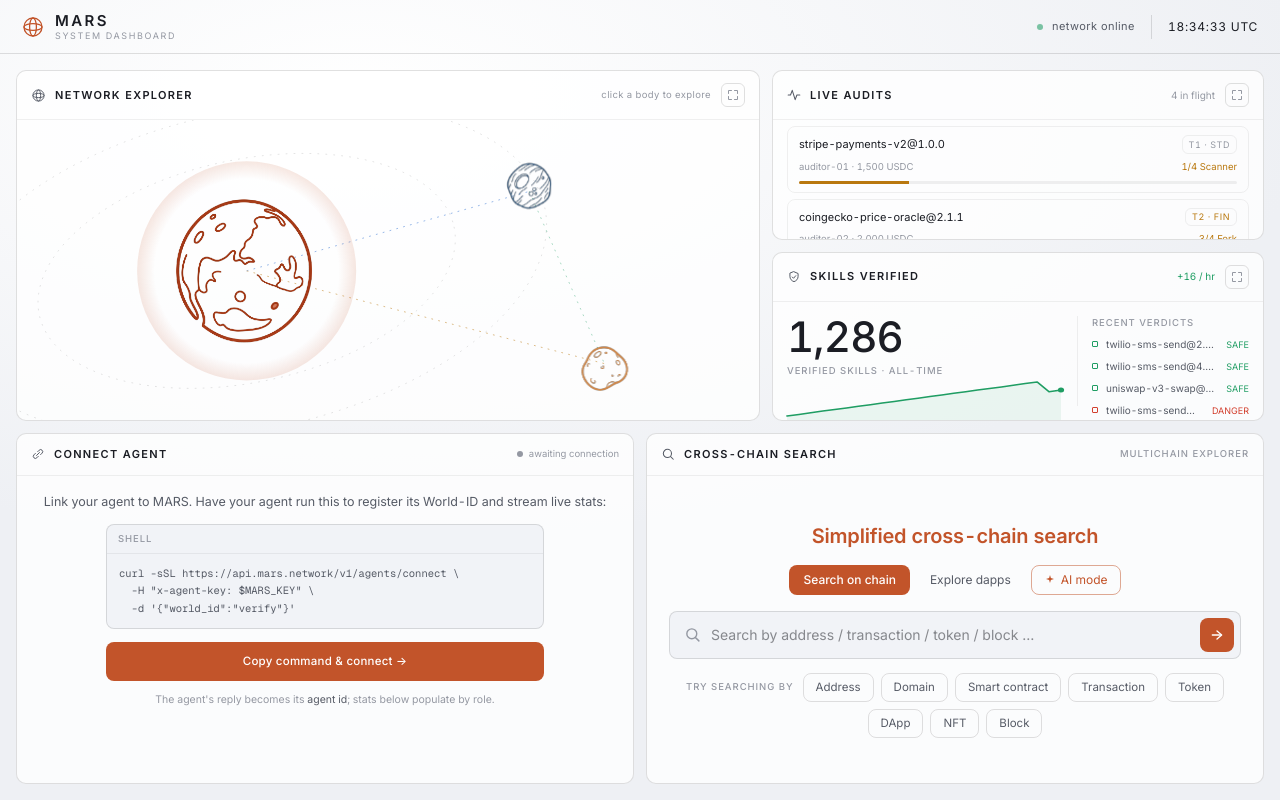
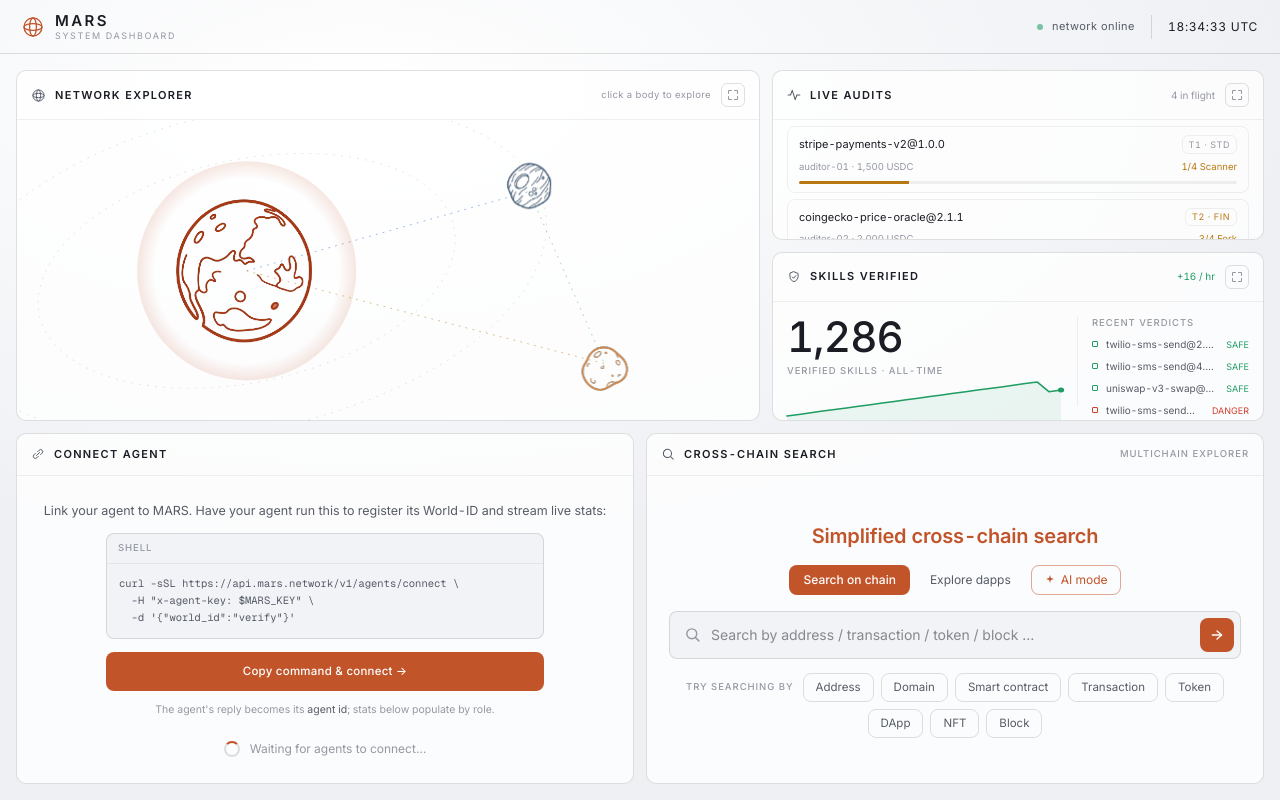
Before and after one commit to derek2403/ethnyc, a Next.js app: page /page1 in a window 1280 px wide. Built offline with nearby package versions, Linux system fonts and the light colour scheme.

Commit message:
refactor: connect agent spinner, centered layout, header cleanup

```diff
--- a/components/ConnectAgent.tsx
+++ b/components/ConnectAgent.tsx
@@ -99,23 +99,6 @@ export default function ConnectAgent() {
     setCopied(false);
   };
 
-  let statusText: string;
-  let statusColor: string;
-  let statusAnim: string | undefined;
-  if (connected) {
-    statusText = "connected";
-    statusColor = "var(--safe)";
-    statusAnim = "onlinePulse 2.4s ease-in-out infinite";
-  } else if (handshaking) {
-    statusText = "handshaking…";
-    statusColor = "var(--warn)";
-    statusAnim = "onlinePulse 1.1s ease-in-out infinite";
-  } else {
-    statusText = "awaiting connection";
-    statusColor = "var(--ink-3)";
-    statusAnim = undefined;
-  }
-
   const roleAccent = role === "auditor" ? "var(--comm)" : "var(--warn)";
   const stats = STATS[role];
 
@@ -140,15 +123,11 @@ export default function ConnectAgent() {
           </svg>
           <span style={{ fontSize: 11, fontWeight: 600, letterSpacing: ".12em", textTransform: "uppercase", color: "var(--ink)" }}>Connect Agent</span>
         </div>
-        <span style={{ display: "flex", alignItems: "center", gap: 6, fontFamily: "var(--mono)", fontSize: 9.5, color: statusColor }}>
-          <span style={{ width: 6, height: 6, borderRadius: "50%", background: statusColor, animation: statusAnim }} />
-          {statusText}
-        </span>
       </div>
       <div className="no-bar" style={{ flex: 1, minHeight: 0, padding: 16, overflow: "auto" }}>
         {/* disconnected */}
         {!connected && (
-          <div style={{ display: "flex", flexDirection: "column", alignItems: "center" }}>
+          <div style={{ display: "flex", flexDirection: "column", alignItems: "center", justifyContent: "center", minHeight: "100%" }}>
             <div style={{ fontSize: 12.5, color: "var(--ink-2)", lineHeight: 1.55 }}>
               Link your agent to MARS. Have your agent run this to register its World-ID and stream live stats:
             </div>
@@ -184,8 +163,12 @@ export default function ConnectAgent() {
             >
               <span>{handshaking ? "listening for handshake…" : "Copy command & connect →"}</span>
             </button>
-            <div style={{ marginTop: 11, fontSize: 10.5, color: "var(--ink-3)", lineHeight: 1.5 }}>
+            <div style={{ marginTop: 11, fontSize: 10.5, color: "var(--ink-3)", lineHeight: 1.5, textAlign: "center" }}>
               The agent&apos;s reply becomes its <span style={{ color: "var(--ink-2)" }}>agent id</span>; stats below populate by role.
+            </div>
+            <div style={{ marginTop: 22, display: "flex", alignItems: "center", gap: 10, color: "var(--ink-3)" }}>
+              <span style={{ width: 16, height: 16, borderRadius: "50%", border: "2px solid var(--hair)", borderTopColor: "var(--mars)", animation: "spin .8s linear infinite", flex: "none" }} />
+              <span style={{ fontSize: 12 }}>Waiting for agents to connect…</span>
             </div>
           </div>
         )}
```
